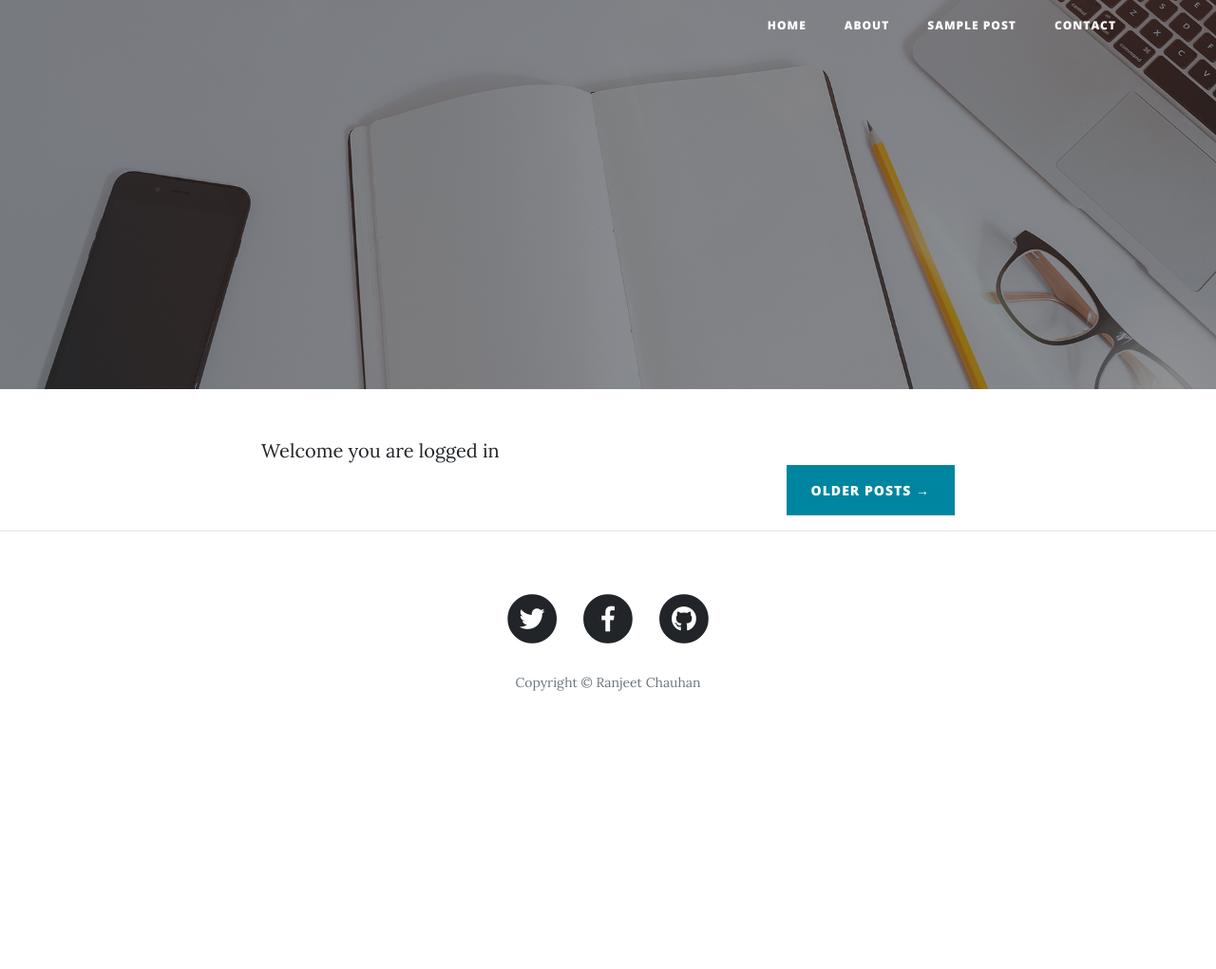
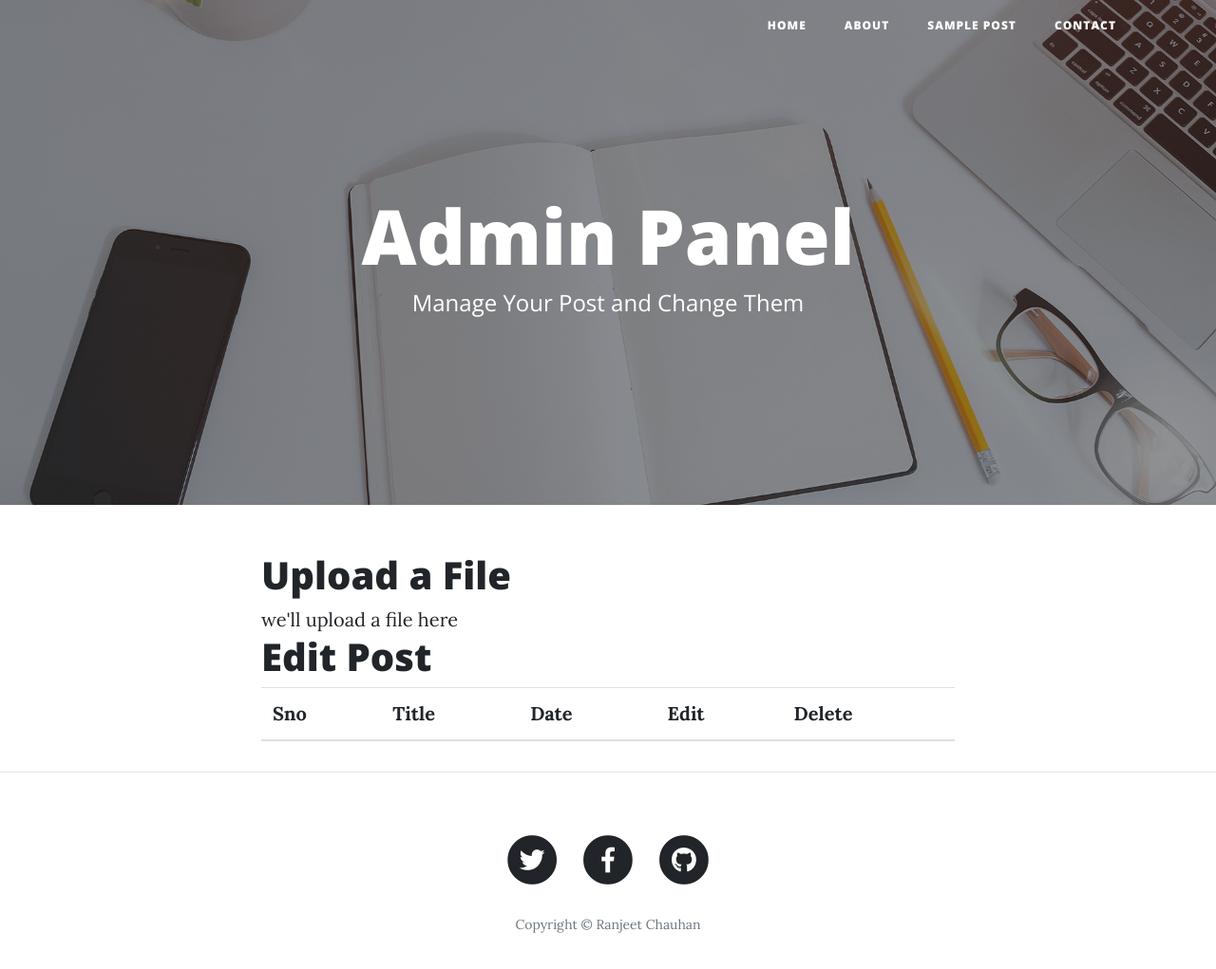
Before and after one commit to ranjeeet/Flask_project, a Flask app: template templates/dashboard.html in a window 1280 px wide. Shown: the top 1021 px of the page at 95% size. Before the commit the page ends 728 px from the top, so only its background shows below. Run offline with Flask 2, Linux system fonts and the light colour scheme; the template is opened without the code that fills it, so the values that code supplies are empty; some libraries are stand-ins or nearby versions.

Commit message:
version 1.5

```diff
--- a/config.json
+++ b/config.json
@@ -11,7 +11,7 @@
     "blog_name":"My Blog",
     "sub_hd":"This is my blog",
     "gmail-user":"chauhanshab00700@gmail.com",
-    "gmail-password":"!!@@##",
+    "gmail-password":"r1a2n3j4e5e6t7!!@@##",
     "no_of_posts":5,
     "login_image":"login.svg",
     "admin_user":"ranjeet",
--- a/main.py
+++ b/main.py
@@ -65,21 +65,24 @@ def about():
 
 
 @app.route("/dashboard", methods=['GET', 'POST'])
-def login():
+def dashboard():
     if 'user' in session and session['user'] == params['admin_user']:
-        return render_template('dashboard.html', params=params)
+        posts = Posts.query.all()
+        return render_template('dashboard.html', params=params, posts=posts)
 
     if request.method == 'POST':
         username = request.form.get('uname')
-        username = request.form.get('pass')
+        userpass = request.form.get('pass')
         if username == params['admin_user'] and userpass == params['admin_password']:
+
             #set the session variable
 
             session['user'] = username
-            return render_template('dashboard.html', params=params)
+            posts = Posts.query.all()
+            return render_template('dashboard.html', params=params, posts=posts)
 
 
-        return render_template('login.html', params=params)
+    return render_template('login.html', params=params)
 
 
 @app.route("/post/<string:post_slug>", methods=['GET'])
--- a/templates/dashboard.html
+++ b/templates/dashboard.html
@@ -7,8 +7,8 @@
         <div class="row">
           <div class="col-lg-8 col-md-10 mx-auto">
             <div class="site-heading">
-              <h1>{{params['blog_name']}}</h1>
-              <span class="subheading">{{params['sub_hd']}}</span>
+              <h1>Admin Panel</h1>
+              <span class="subheading">Manage Your Post and Change Them</span>
             </div>
           </div>
         </div>
@@ -20,15 +20,39 @@
       <div class="row">
         <div class="col-lg-8 col-md-10 mx-auto">
 
-<!-- this is for for loop in this post section-->
+            <h1>Upload a File</h1>
+            <div>
+              we'll upload a file here
+            </div>
+  <h1>Edit Post</h1>
+  <table class="table">
+    <thead>
+      <tr>
+        <th>Sno</th>
+        <th>Title</th>
+        <th>Date</th>
+        <th>Edit</th>
+        <th>Delete</th>
+      </tr>
+    </thead>
+    <tbody>
 
-Welcome you are logged in
+      {% for post in posts %}
+      <tr>
+        <td>{{post.sno}}</td>
+        <td>{{post.title}}</td>
+        <td>{{post.date}}</td>
+        <td><BUTTON class ="btn btn-primary">Edit</BUTTON> </td>
+        <td><BUTTON class ="btn btn-danger">Delete</BUTTON></td>
+      </tr>
+
+      {% endfor %}
+    </tbody>
+  </table>
 
 
           <!-- Pager -->
-          <div class="clearfix">
-            <a class="btn btn-primary float-right" href="#">Older Posts →</a>
-          </div>
+
         </div>
       </div>
     </div>
```
